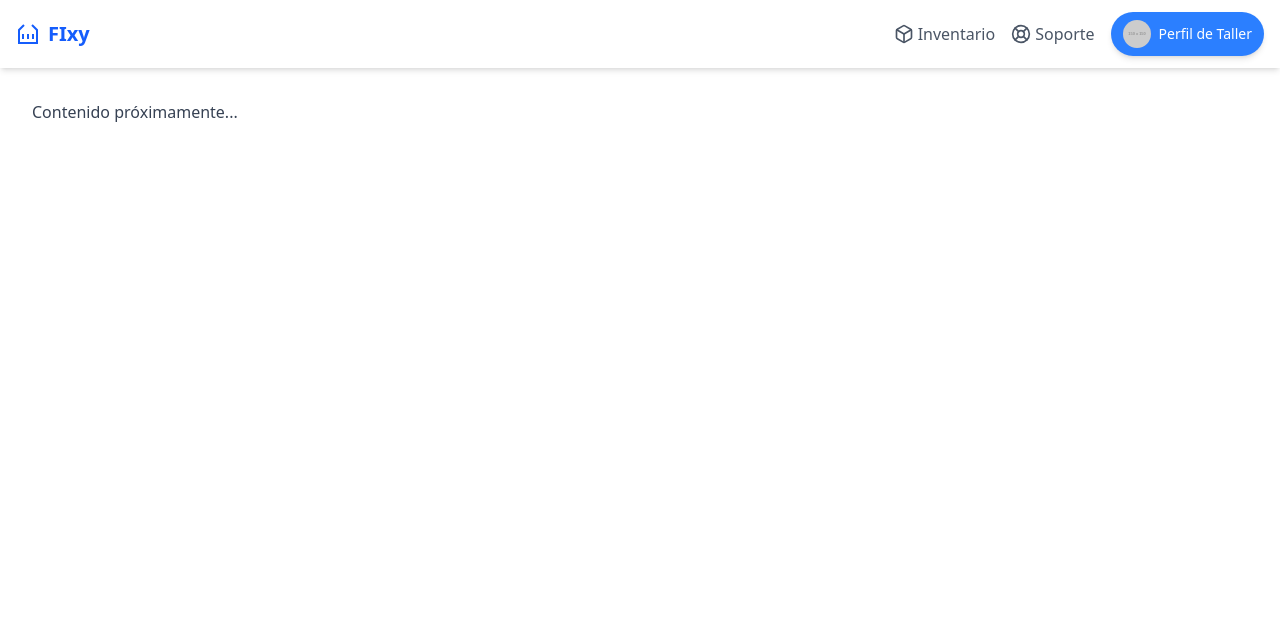
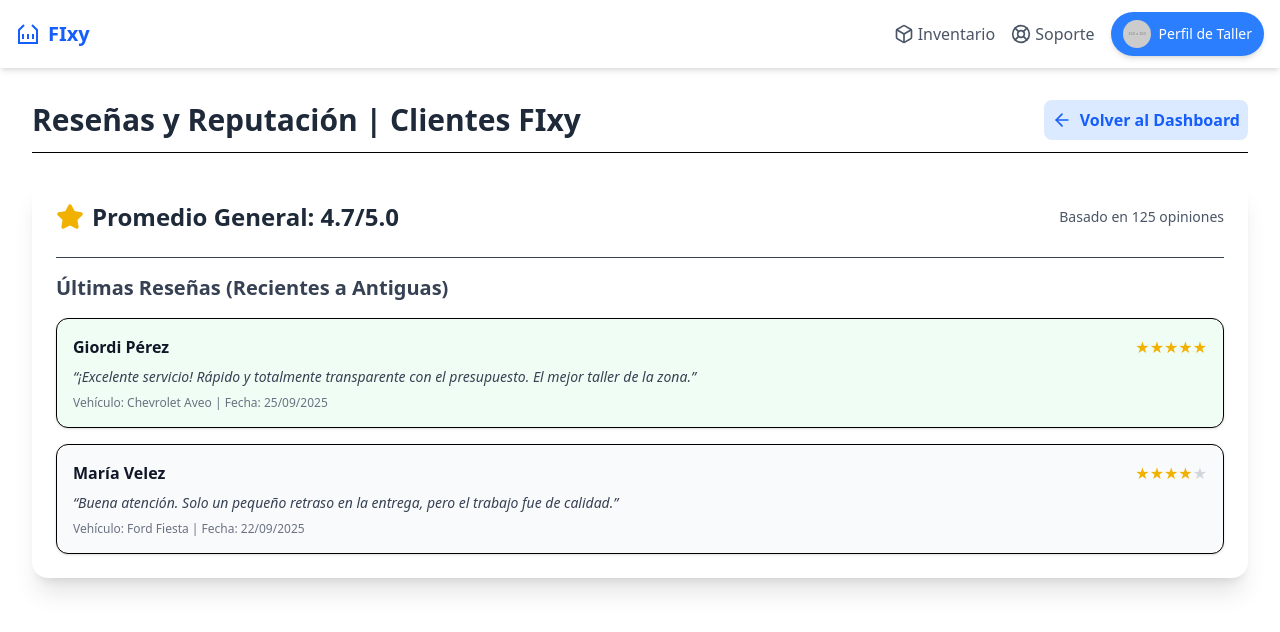
Before and after one commit to leobigott98/fixy-mechanic, a Next.js app: page /ranking in a window 1280 px wide. Shown: the top 632 px of the page. Built offline with nearby package versions, Linux system fonts and the light colour scheme.

Commit message:
added ranking ux/ui

```diff
--- a/src/app/ranking/page.tsx
+++ b/src/app/ranking/page.tsx
@@ -1,3 +1,87 @@
-export default function Page() {
-  return <div className="text-gray-700">Contenido próximamente...</div>;
+"use client";
+
+import { ArrowLeft, Star } from "lucide-react";
+import { useRouter } from "next/navigation";
+
+export default function RankingPage() {
+  const router = useRouter();
+
+  const reviews = [
+    {
+      nombre: "Giordi Pérez",
+      rating: 5,
+      comentario:
+        "¡Excelente servicio! Rápido y totalmente transparente con el presupuesto. El mejor taller de la zona.",
+      vehiculo: "Chevrolet Aveo",
+      fecha: "25/09/2025",
+      destacado: true,
+    },
+    {
+      nombre: "María Velez",
+      rating: 4,
+      comentario:
+        "Buena atención. Solo un pequeño retraso en la entrega, pero el trabajo fue de calidad.",
+      vehiculo: "Ford Fiesta",
+      fecha: "22/09/2025",
+      destacado: false,
+    },
+  ];
+
+  const renderStars = (count: number) => (
+    <span className="text-yellow-500">
+      {"★".repeat(count)}
+      <span className="text-gray-300">{"★".repeat(5 - count)}</span>
+    </span>
+  );
+
+  return (
+    <div>
+      <div className="flex items-center justify-between mb-6 border-b pb-3">
+        <h1 className="text-3xl font-bold text-gray-800">
+          Reseñas y Reputación | Clientes FIxy
+        </h1>
+        <button
+          onClick={() => router.push("/")}
+          className="flex items-center text-blue-600 hover:text-blue-800 font-semibold p-2 rounded-lg bg-blue-100 hover:bg-blue-200 transition"
+        >
+          <ArrowLeft className="w-5 h-5 mr-2" />
+          Volver al Dashboard
+        </button>
+      </div>
+
+      <div className="bg-white p-6 rounded-2xl shadow-xl">
+        <div className="flex justify-between items-center mb-6">
+          <h2 className="text-2xl font-bold text-gray-800 flex items-center">
+            <Star className="w-7 h-7 mr-2 text-yellow-500 fill-yellow-500" />{" "}
+            Promedio General: 4.7/5.0
+          </h2>
+          <p className="text-sm text-gray-600">Basado en 125 opiniones</p>
+        </div>
+
+        <h3 className="text-xl font-bold text-gray-700 mb-4 border-t pt-4">
+          Últimas Reseñas (Recientes a Antiguas)
+        </h3>
+
+        <div className="space-y-4">
+          {reviews.map((r, i) => (
+            <div
+              key={i}
+              className={`border p-4 rounded-xl shadow-sm ${
+                r.destacado ? "bg-green-50" : "bg-gray-50"
+              }`}
+            >
+              <div className="flex justify-between items-center mb-2">
+                <span className="font-bold text-gray-900">{r.nombre}</span>
+                {renderStars(r.rating)}
+              </div>
+              <p className="text-sm text-gray-700 italic">&ldquo;{r.comentario}&rdquo;</p>
+              <p className="text-xs text-gray-500 mt-2">
+                Vehículo: {r.vehiculo} | Fecha: {r.fecha}
+              </p>
+            </div>
+          ))}
+        </div>
+      </div>
+    </div>
+  );
 }
```
